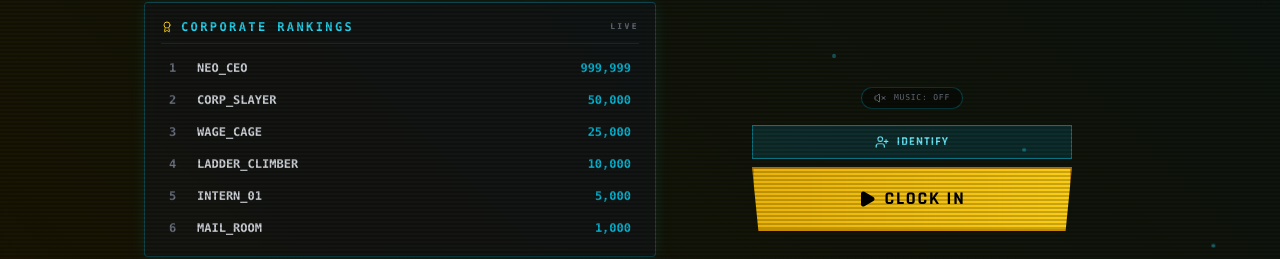
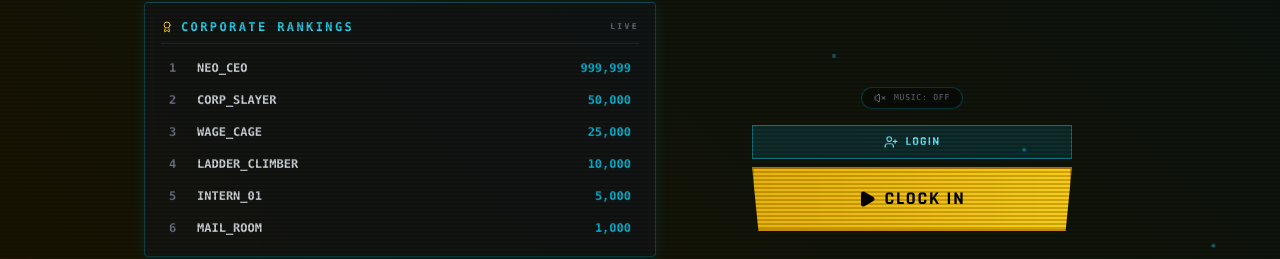
Before and after one commit to Of-Arte/Project-Runner, a React (Vite) app: page / in a window 1280 px wide. Shown: the part 299-558 px from the top of the page. Built offline with nearby package versions, Linux system fonts and the light colour scheme; no server answers; what bad-words would draw is missing.

Commit message:
ui fixes

```diff
--- a/components/AuthModal.tsx
+++ b/components/AuthModal.tsx
@@ -79,9 +79,8 @@ const AuthModal: React.FC<AuthModalProps> = ({ onSuccess, onCancel }) => {
 
           {/* Header */}
           <div className="text-center mb-6">
-            <Fingerprint className="w-12 h-12 text-cyan-400 mx-auto mb-3 animate-pulse" />
             <h2 className="text-2xl font-black tracking-[0.2em] text-white uppercase glitch-text">
-              {mode === 'LOGIN' ? 'Resume Session' : 'Initialize Identity'}
+              {mode === 'LOGIN' ? 'Resume Session' : 'Sign Up'}
             </h2>
           </div>
 
--- a/components/MainMenu.tsx
+++ b/components/MainMenu.tsx
@@ -262,7 +262,7 @@ const MainMenu: React.FC<MainMenuProps> = ({ onStart, isAudioEnabled, toggleAudi
                    ) : (
                       <>
                         <UserPlus size={14} />
-                        IDENTIFY
+                        Login
                       </>
                    )}
                   </button>
```
